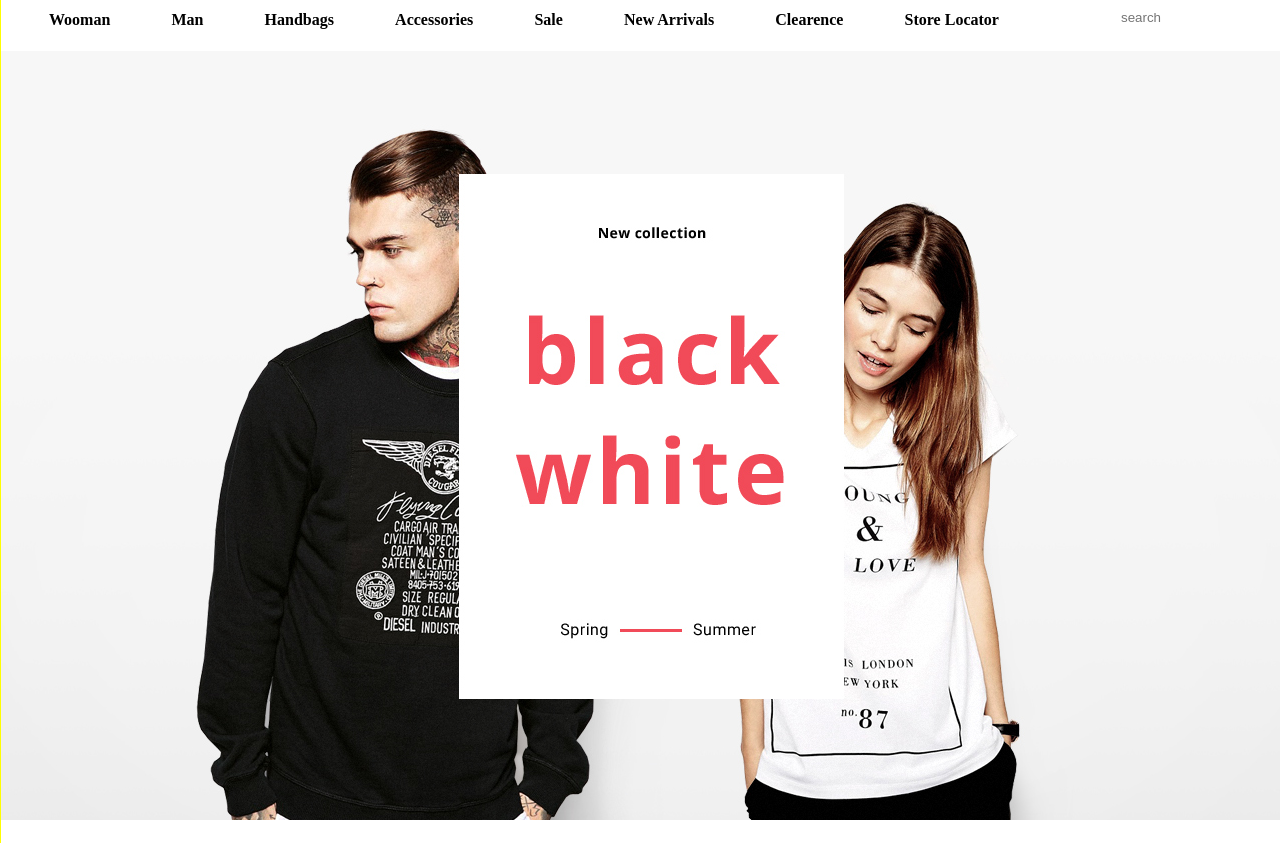
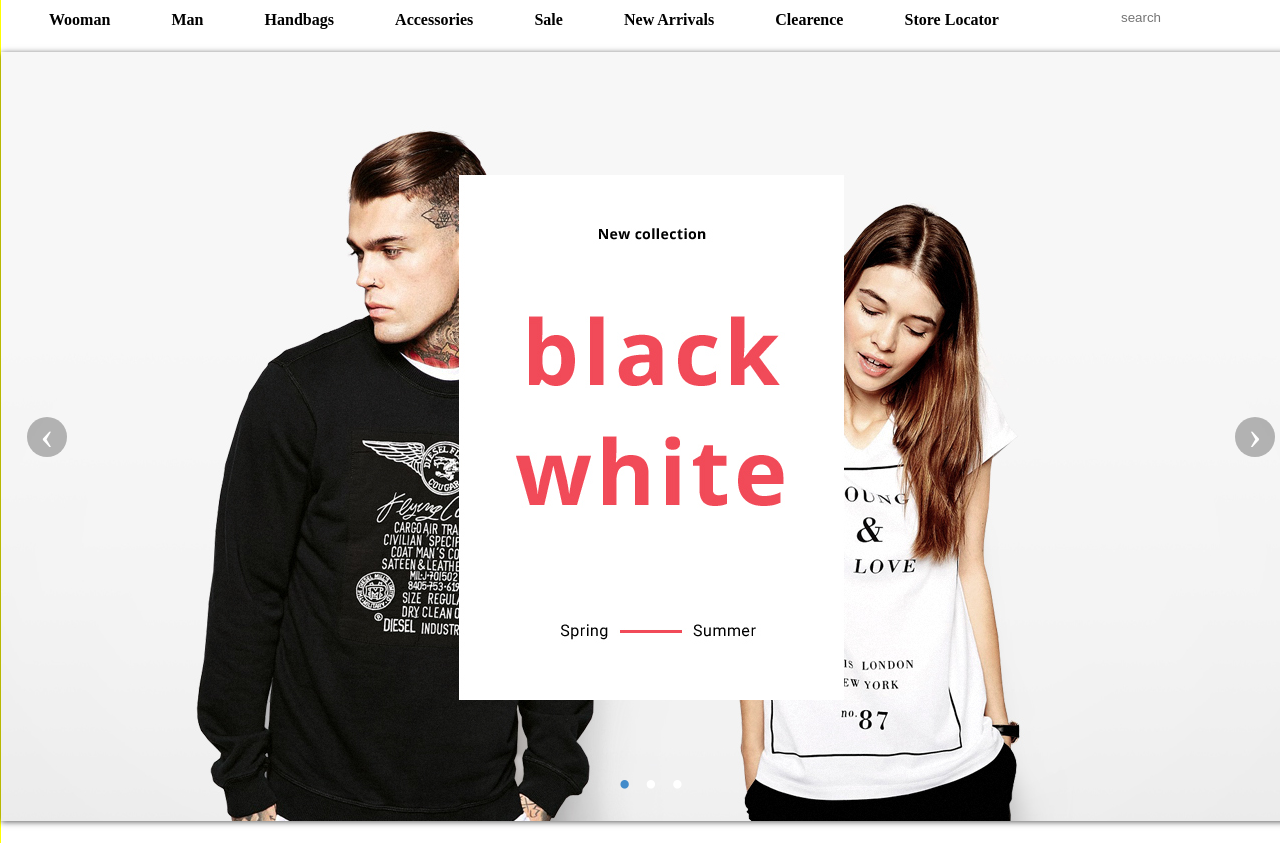
Before and after one commit to KireevM25/Learn, a plain HTML site: page index.html in a window 1280 px wide. Shown: the part 74-917 px from the top of the page. Drawn offline with Linux system fonts and the light colour scheme.

Commit message:
slide-show

```diff
--- a/index.html
+++ b/index.html
@@ -35,7 +35,39 @@
             </div>
     </header>
         <div class="my-slides">
-            <img src="src/assets/img/carousel/1_1300x769.jpg" alt="">
+            <div class="carousel">
+                <div class="carousel-inner">
+                    <input class="carousel-open" type="radio" id="carousel-1" name="carousel" aria-hidden="true" hidden="" checked="checked">
+                    <div class="carousel-item">
+                        <img src="src/assets/img/carousel/1_1300x769.jpg">
+                    </div>
+                    <input class="carousel-open" type="radio" id="carousel-2" name="carousel" aria-hidden="true" hidden="">
+                    <div class="carousel-item">
+                        <img src="src/assets/img/carousel/2_1300x769.jpg">
+                    </div>
+                    <input class="carousel-open" type="radio" id="carousel-3" name="carousel" aria-hidden="true" hidden="">
+                    <div class="carousel-item">
+                        <img src="src/assets/img/carousel/3_1300x769.jpg">
+                    </div>
+                    <label for="carousel-3" class="carousel-control prev control-1">‹</label>
+                    <label for="carousel-2" class="carousel-control next control-1">›</label>
+                    <label for="carousel-1" class="carousel-control prev control-2">‹</label>
+                    <label for="carousel-3" class="carousel-control next control-2">›</label>
+                    <label for="carousel-2" class="carousel-control prev control-3">‹</label>
+                    <label for="carousel-1" class="carousel-control next control-3">›</label>
+                    <ol class="carousel-indicators">
+                        <li>
+                            <label for="carousel-1" class="carousel-bullet">•</label>
+                        </li>
+                        <li>
+                            <label for="carousel-2" class="carousel-bullet">•</label>
+                        </li>
+                        <li>
+                            <label for="carousel-3" class="carousel-bullet">•</label>
+                        </li>
+                    </ol>
+                </div>
+            </div>
         </div>
     <div class="baners">
         <div>
--- a/src/assets/css/main.css
+++ b/src/assets/css/main.css
@@ -56,6 +56,122 @@ h2 {
 
 .my-slides {
     margin: 25px -8px;
+}
+
+.carousel {
+    position: relative;
+    box-shadow: 0px 1px 6px rgba(0, 0, 0, 0.64);
+    margin-top: 26px;
+}
+
+.carousel-inner {
+    position: relative;
+    overflow: hidden;
+    width: 100%;
+}
+
+.carousel-open:checked + .carousel-item {
+    position: static;
+    opacity: 100;
+}
+
+.carousel-item {
+    position: absolute;
+    opacity: 0;
+    -webkit-transition: opacity 0.6s ease-out;
+    transition: opacity 0.6s ease-out;
+}
+
+.carousel-item img {
+    display: block;
+    height: auto;
+    max-width: 100%;
+}
+
+.carousel-control {
+    background: rgba(0, 0, 0, 0.28);
+    border-radius: 50%;
+    color: #fff;
+    cursor: pointer;
+    display: none;
+    font-size: 40px;
+    height: 40px;
+    line-height: 35px;
+    position: absolute;
+    top: 50%;
+    -webkit-transform: translate(0, -50%);
+    cursor: pointer;
+    -ms-transform: translate(0, -50%);
+    transform: translate(0, -50%);
+    text-align: center;
+    width: 40px;
+    z-index: 10;
+}
+
+.carousel-control.prev {
+    left: 2%;
+}
+
+.carousel-control.next {
+    right: 2%;
+}
+
+.carousel-control:hover {
+    background: rgba(0, 0, 0, 0.8);
+    color: #aaaaaa;
+}
+
+#carousel-1:checked ~ .control-1,
+#carousel-2:checked ~ .control-2,
+#carousel-3:checked ~ .control-3 {
+    display: block;
+}
+
+.carousel-indicators {
+    list-style: none;
+    margin: 0;
+    padding: 0;
+    position: absolute;
+    bottom: 2%;
+    left: 0;
+    right: 0;
+    text-align: center;
+    z-index: 10;
+}
+
+.carousel-indicators li {
+    display: inline-block;
+    margin: 0 5px;
+}
+
+.carousel-bullet {
+    color: #fff;
+    cursor: pointer;
+    display: block;
+    font-size: 35px;
+}
+
+.carousel-bullet:hover {
+    color: #aaaaaa;
+}
+
+#carousel-1:checked ~ .control-1 ~ .carousel-indicators li:nth-child(1) .carousel-bullet,
+#carousel-2:checked ~ .control-2 ~ .carousel-indicators li:nth-child(2) .carousel-bullet,
+#carousel-3:checked ~ .control-3 ~ .carousel-indicators li:nth-child(3) .carousel-bullet {
+    color: #428bca;
+}
+
+#title {
+    width: 100%;
+    position: absolute;
+    padding: 0px;
+    margin: 0px auto;
+    text-align: center;
+    font-size: 27px;
+    color: rgba(255, 255, 255, 1);
+    font-family: 'Open Sans', sans-serif;
+    z-index: 9999;
+    text-shadow: 0px 1px 2px rgba(0, 0, 0, 0.33), -1px 0px 2px rgba(255, 255, 255, 0);
 }
 
 .baners {
```
Also changed, not shown: src/pages/item.html (+5 -0 lines).
